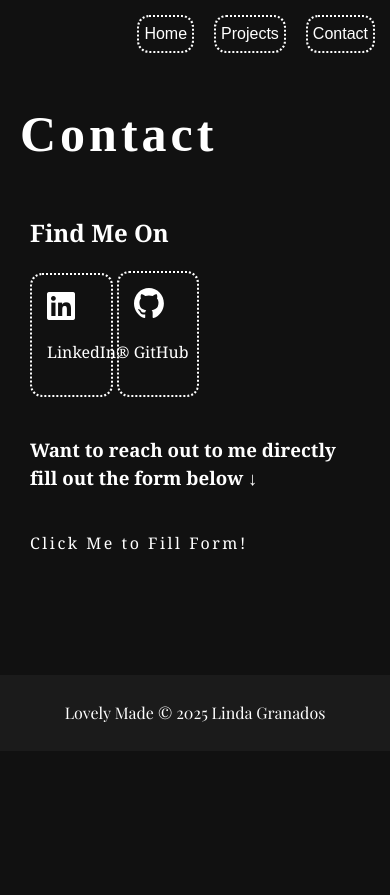
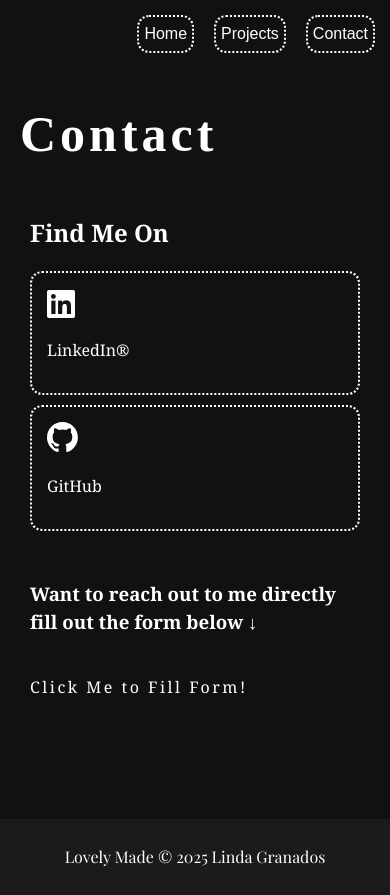
Before and after one commit to lindagranados/lindagranados.github.io, a plain HTML site: page contact.html in a window 390 px wide. Before the commit the page ends 844 px from the top, so only its background shows below. Drawn offline with nearby package versions, Linux system fonts and the light colour scheme; a web font is replaced by a local one.

Commit message:
Update update.css
Making media querie for 600px for mobile phones.

```diff
--- a/update.css
+++ b/update.css
@@ -753,6 +753,13 @@ input, textarea {
     }
 }
 
+@media only screen and (max-width: 600px) {
+    div.li {
+        width: 100%;
+        margin-bottom: 10px;
+    }
+}
+
 @media only screen and (max-width: 634px) {
     .brief-intro {
         font-size: 0.8rem;
@@ -796,10 +803,10 @@ input, textarea {
         height: 90%;
         width: 90%;
     }
+
+    .summary-paragraph {
+        white-space: nowrap;
+        overflow: hidden;
+        text-overflow: ellipsis;
+    }
 }
-
-.summary-paragraph {
-    white-space: nowrap;
-    overflow: hidden;
-    text-overflow: ellipsis;
-}
```
